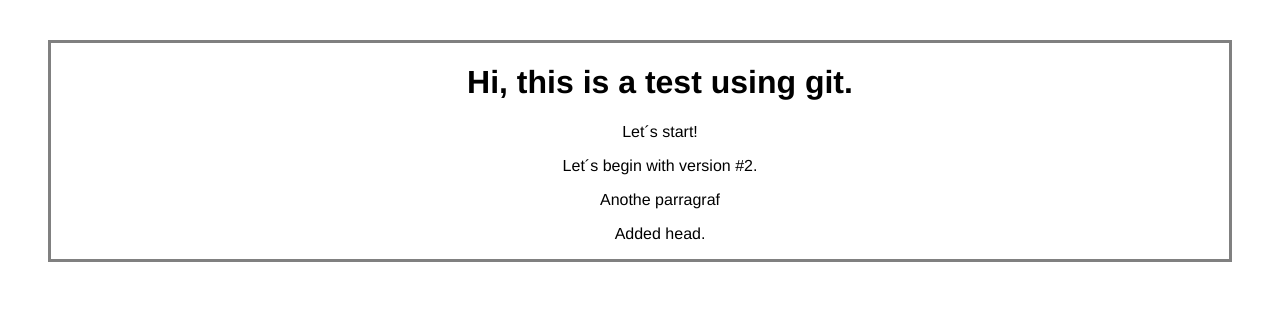
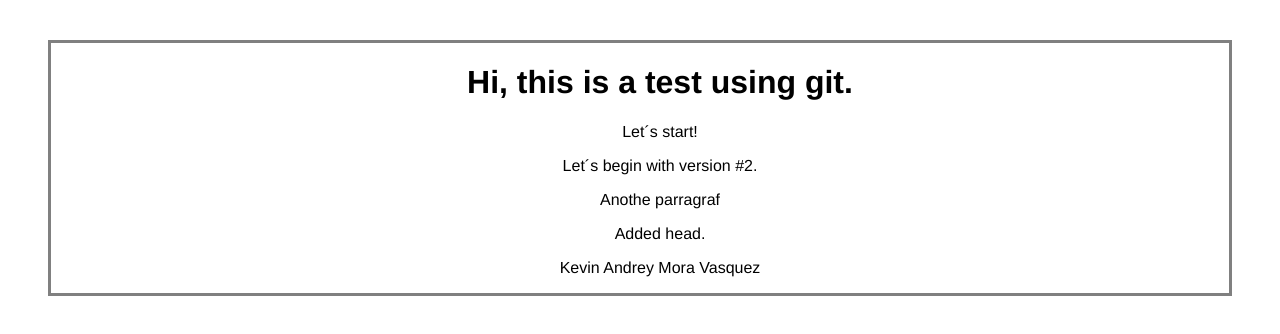
Before and after one commit to kevinmora47/Advanced-GitHub-Course, a plain HTML site: page index.htm in a window 1280 px wide. Drawn offline with Linux system fonts and the light colour scheme.

Commit message:
agregado de nombre

```diff
--- a/index.htm
+++ b/index.htm
@@ -16,6 +16,7 @@
         <p>Let´s begin with version #2.</p>
         <p>Anothe parragraf</p>
         <p>Added head.</p>
+        <p>Kevin Andrey Mora Vasquez</p>
     </div>
 </body>
 
```
